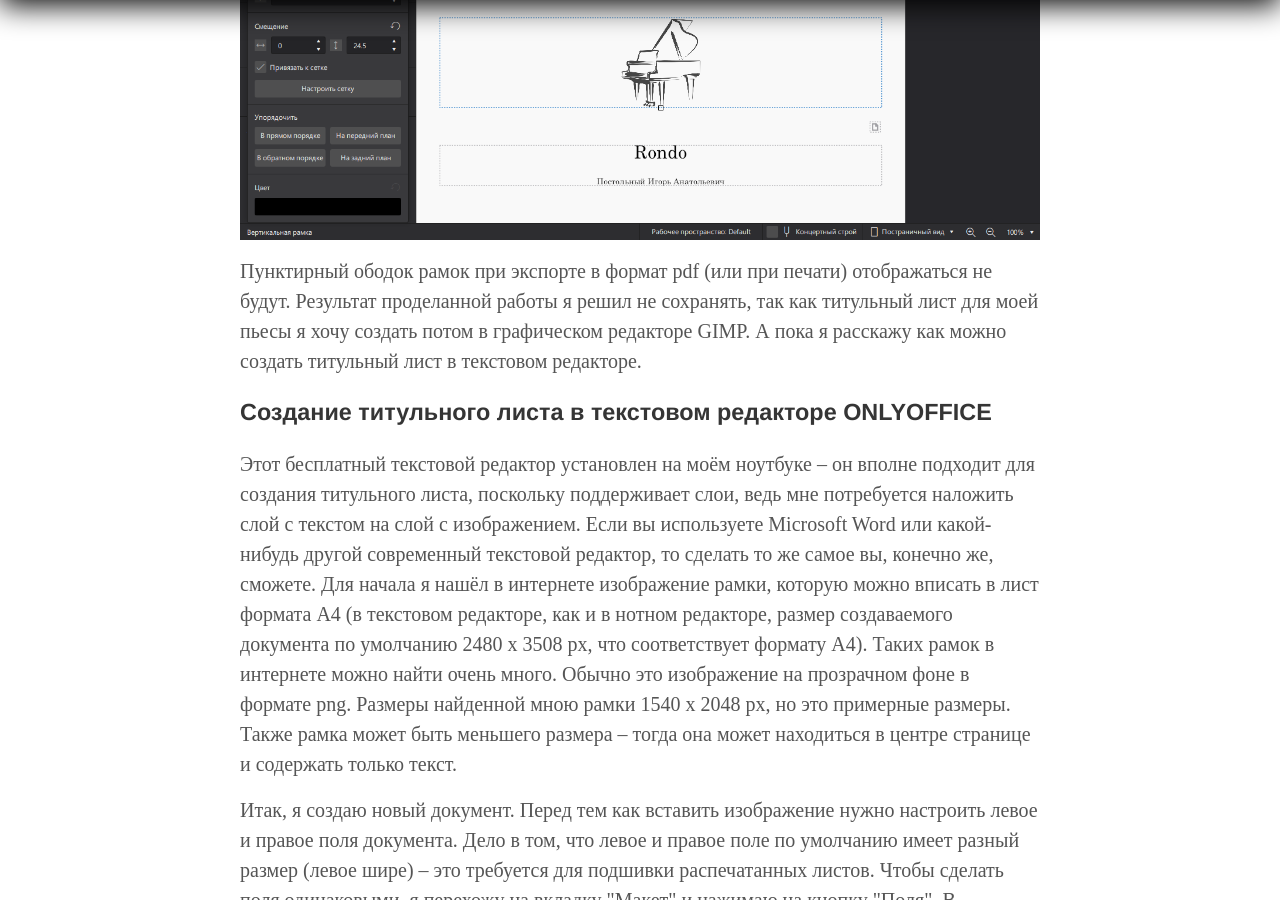
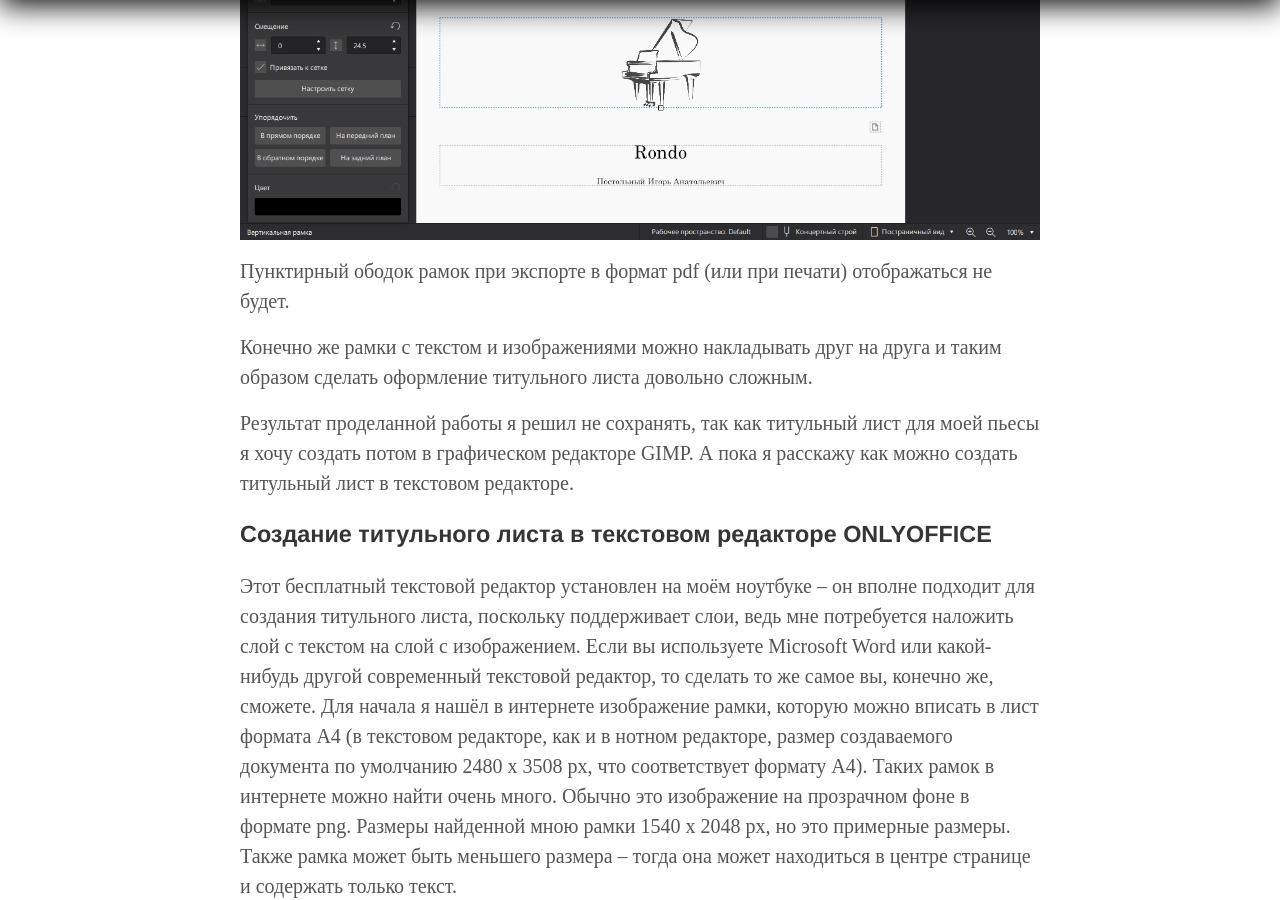
Before and after one commit to postolny/postolny.github.io, a Jekyll site: the page built from _posts/2023-04-02-come-creare-un-frontespizio.md, in a window 1280 px wide and 900 px high, scrolled down 2985 px. Built offline with Jekyll 4.4.1, drawn with Linux system fonts in a browser that asks for light colours; some of the changed text lies outside the part shown.

Commit message:
Add files via upload

```diff
--- a/_posts/2023-04-02-come-creare-un-frontespizio.md
+++ b/_posts/2023-04-02-come-creare-un-frontespizio.md
@@ -28,7 +28,11 @@ tags: Музыка
 
 ![ms-frontespizio4]({{ site.baseurl }}/img/frontespizio/ms-frontespizio4.png){: .lightbox}
 
-Пунктирный ободок рамок при экспорте в формат pdf (или при печати) отображаться не будут. Результат проделанной работы я решил не сохранять, так как титульный лист для моей пьесы я хочу создать потом в графическом редакторе GIMP. А пока я расскажу как можно создать титульный лист в текстовом редакторе.
+Пунктирный ободок рамок при экспорте в формат pdf (или при печати) отображаться не будет.
+
+Конечно же рамки с текстом и изображениями можно накладывать друг на друга и таким образом сделать оформление титульного листа довольно сложным.
+
+Результат проделанной работы я решил не сохранять, так как титульный лист для моей пьесы я хочу создать потом в графическом редакторе GIMP. А пока я расскажу как можно создать титульный лист в текстовом редакторе.
 
 ### Создание титульного листа в текстовом редакторе ONLYOFFICE
 
```
Also changed, not shown: other parts of _posts/2023-04-02-come-creare-un-frontespizio.md (+2 -0 lines), _posts/2021-12-24-musescore.md (+2 -0 lines).
